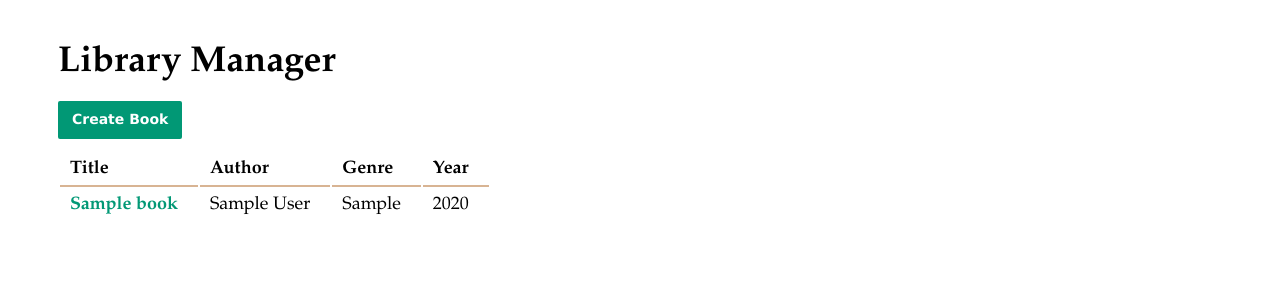
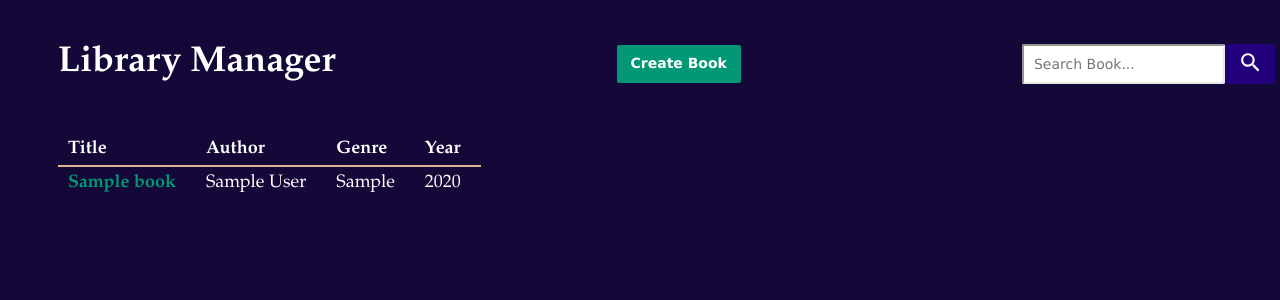
Before and after one commit to Khash90/TechDegree-FSJS-Project-8, a Node server app: page /books in a window 1280 px wide. Shown: the top 300 px of the page. Run offline with Node 20, Linux system fonts and the light colour scheme; tables that the repository leaves empty hold one stand-in row (Sample ...); some libraries are stand-ins or nearby versions.

Commit message:
added search form and a little styling

```diff
--- a/public/stylesheets/style.css
+++ b/public/stylesheets/style.css
@@ -1,6 +1,8 @@
 body {
   padding: 10px 50px 50px;
   font: 18px "Garamond", serif;
+  background: rgb(19, 8, 55);
+  color: white;
 
 }
 .main-error{
@@ -100,3 +102,31 @@ input[type=text] {
 .error {
   color: rgb(236, 15, 15);
 }
+.nav {
+  display: flex;
+  align-items: center;
+}
+
+.nav {
+  justify-content: space-between;
+}
+.table {
+  padding: 1.5rem 0;
+  border-radius: 2rem;
+  /* box-shadow: 0 0 1px rgba(86, 139, 207, 0.75) 0 32px rgb(65 120 255 / 24%); */
+  margin: 0 auto;
+}
+table {
+  border-collapse: collapse;
+}
+.search-form{
+  max-width: 200px;
+  display: flex;
+}
+.search-form button{
+  border: none;
+  background-color: #22007c;
+  padding: 0 13px;
+  border-radius: 4px;
+  cursor: pointer;
+}
--- a/routes/index.js
+++ b/routes/index.js
@@ -88,7 +88,7 @@ router.post("/books/:id", asyncHandler(async(req,res) => {
 
 /* Delete a book */
 
-router.post("/:id/delete", asyncHandler(async(req,res) => {
+router.post("/books/:id/delete", asyncHandler(async(req,res) => {
   const book = await Book.findByPk(req.params.id)
   if(book) {
     await book.destroy();
--- a/views/index.pug
+++ b/views/index.pug
@@ -1,10 +1,12 @@
 extends layout
 
 block content
+ .nav
   h1 Library Manager
   p
     a.button(href="books/new") Create Book
-
+  include search
+ .table
   table
     thead
       tr
--- /dev/null
+++ b/views/search.pug
@@ -0,0 +1,6 @@
+form.search-form(action="/books?page=1" method="GET")
+    input(type="search" placeholder="Search Book...")
+    button(type="submig")
+      svg(fill="#fff" height="24" viewBox="0 0 23 23" width="24" xmlns="http://www.w3.org/2000/svg")
+            path(d="M15.5 14h-.79l-.28-.27C15.41 12.59 16 11.11 16 9.5 16 5.91 13.09 3 9.5 3S3 5.91 3 9.5 5.91 16 9.5 16c1.61 0 3.09-.59 4.23-1.57l.27.28v.79l5 4.99L20.49 19l-4.99-5zm-6 0C7.01 14 5 11.99 5 9.5S7.01 5 9.5 5 14 7.01 14 9.5 11.99 14 9.5 14z")
+            path(d="M0 0h24v24H0z" fill="none")
```
Also changed, not shown: other parts of public/stylesheets/style.css (+1 -1 lines), library.db, public/images/icn-search.svg (added).
